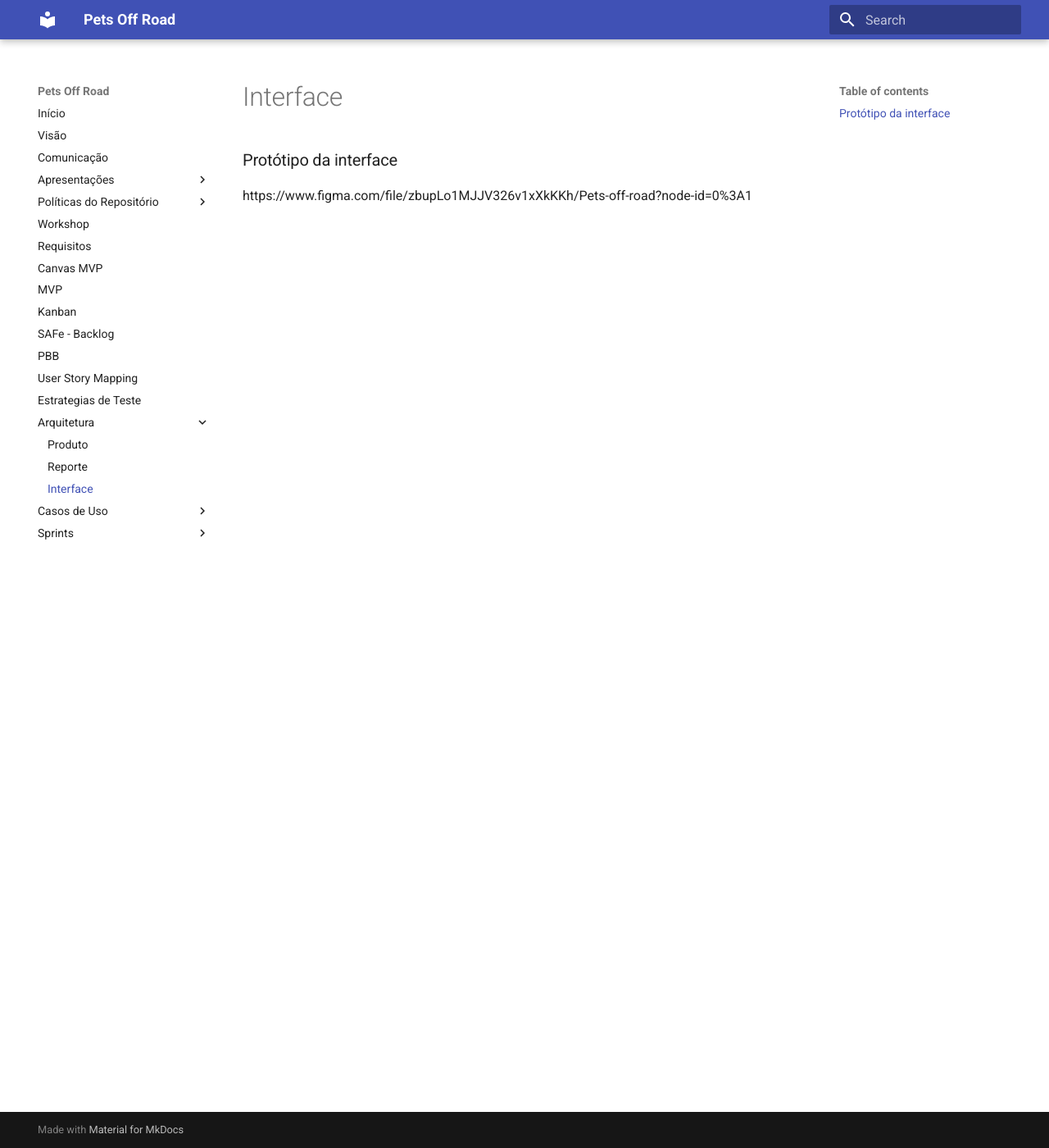
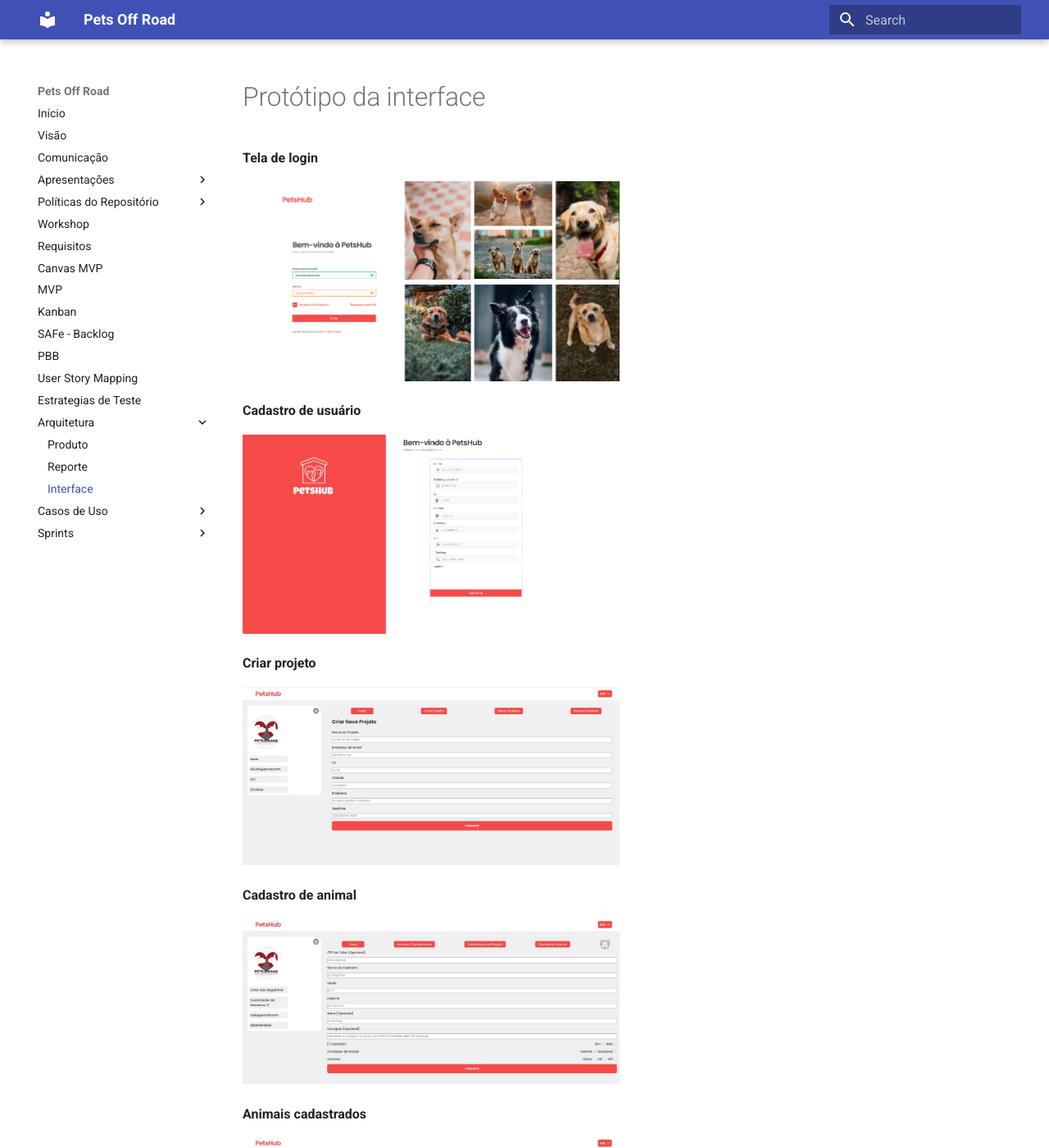
Before and after one commit to mdsreq-fga-unb/2022.1-pets-off-road, an MkDocs documentation site: the page built from docs/interface.md, in a window 1280 px wide and 1400 px high. Shown: the whole window at 82% size. Built offline with MkDocs 1.6.1 and Material for MkDocs 9.7.7, drawn with Linux system fonts in a browser that asks for light colours.

Commit message:
Protótipo.

```diff
--- a/docs/interface.md
+++ b/docs/interface.md
@@ -1,3 +1,32 @@
-###Protótipo da interface
+# Protótipo da interface
 
-https://www.figma.com/file/zbupLo1MJJV326v1xXkKKh/Pets-off-road?node-id=0%3A1
+
+**Tela de login**
+
+<img width="460" height="300" src="https://github.com/mdsreq-fga-unb/2022.1-pets-off-road/blob/documentacao/docs/imagens/Tela_login.png?raw=true">
+
+
+
+**Cadastro de usuário**
+
+<img width="460" height="300" src="https://github.com/mdsreq-fga-unb/2022.1-pets-off-road/blob/documentacao/docs/imagens/Cadastro_usuario.png?raw=true">
+
+
+**Criar projeto**
+
+<img width="460" height="300" src="https://github.com/mdsreq-fga-unb/2022.1-pets-off-road/blob/documentacao/docs/imagens/Criar_projeto.jpeg?raw=true">
+
+
+**Cadastro de animal**
+
+<img width="460" height="300" src="https://github.com/mdsreq-fga-unb/2022.1-pets-off-road/blob/documentacao/docs/imagens/Cadastrar_animal.jpeg?raw=true">
+
+
+**Animais cadastrados**
+
+<img width="460" height="300" src="https://github.com/mdsreq-fga-unb/2022.1-pets-off-road/blob/documentacao/docs/imagens/Animais_cadastrados.jpeg?raw=true">
+
+
+**Meus projetos**
+
+<img width="460" height="300" src="https://github.com/mdsreq-fga-unb/2022.1-pets-off-road/blob/documentacao/docs/imagens/Meus_projetos.jpeg?raw=true">
```
Also changed, not shown: docs/imagens/Animais_cadastrados.jpeg (added), docs/imagens/Cadastrar_animal.jpeg (added), docs/imagens/Cadastro_usuario.png (added), docs/imagens/Criar_projeto.jpeg (added), docs/imagens/Meus_projetos.jpeg (added), docs/imagens/Tela_login.png (added).
